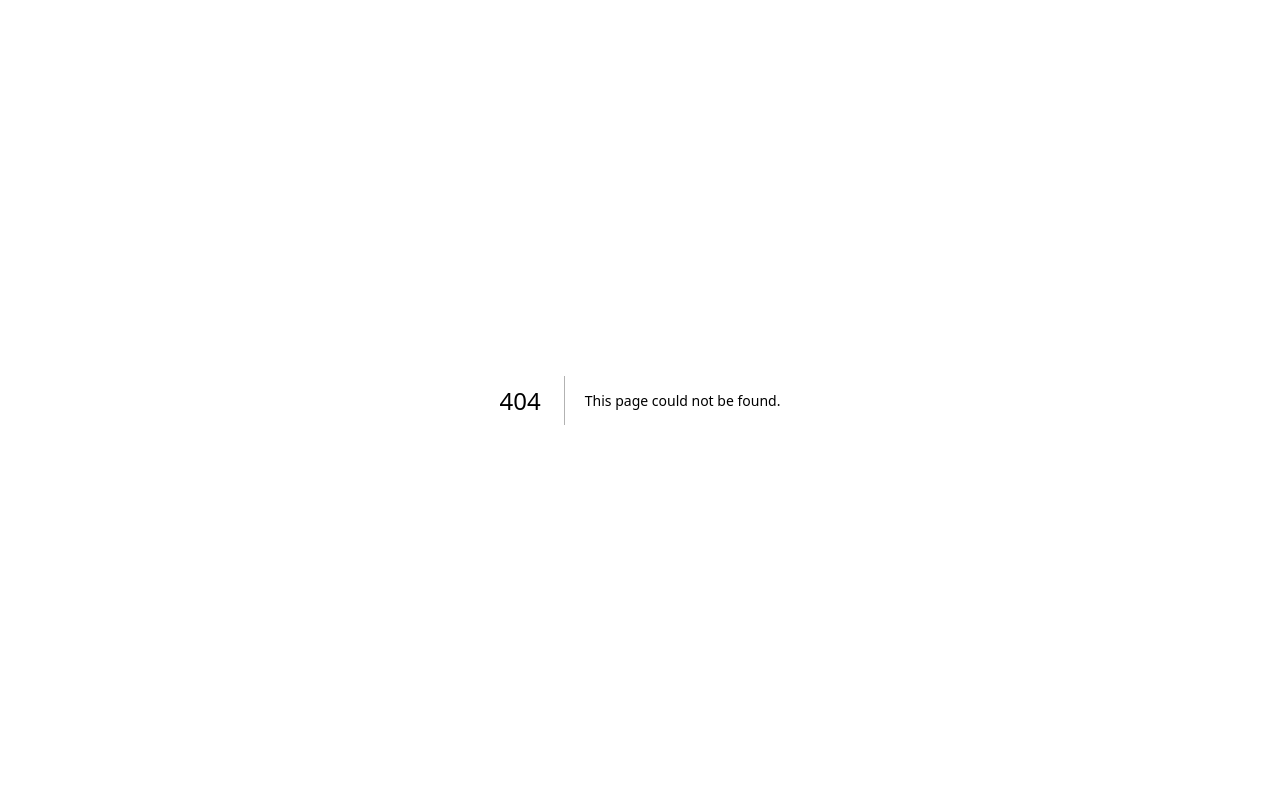
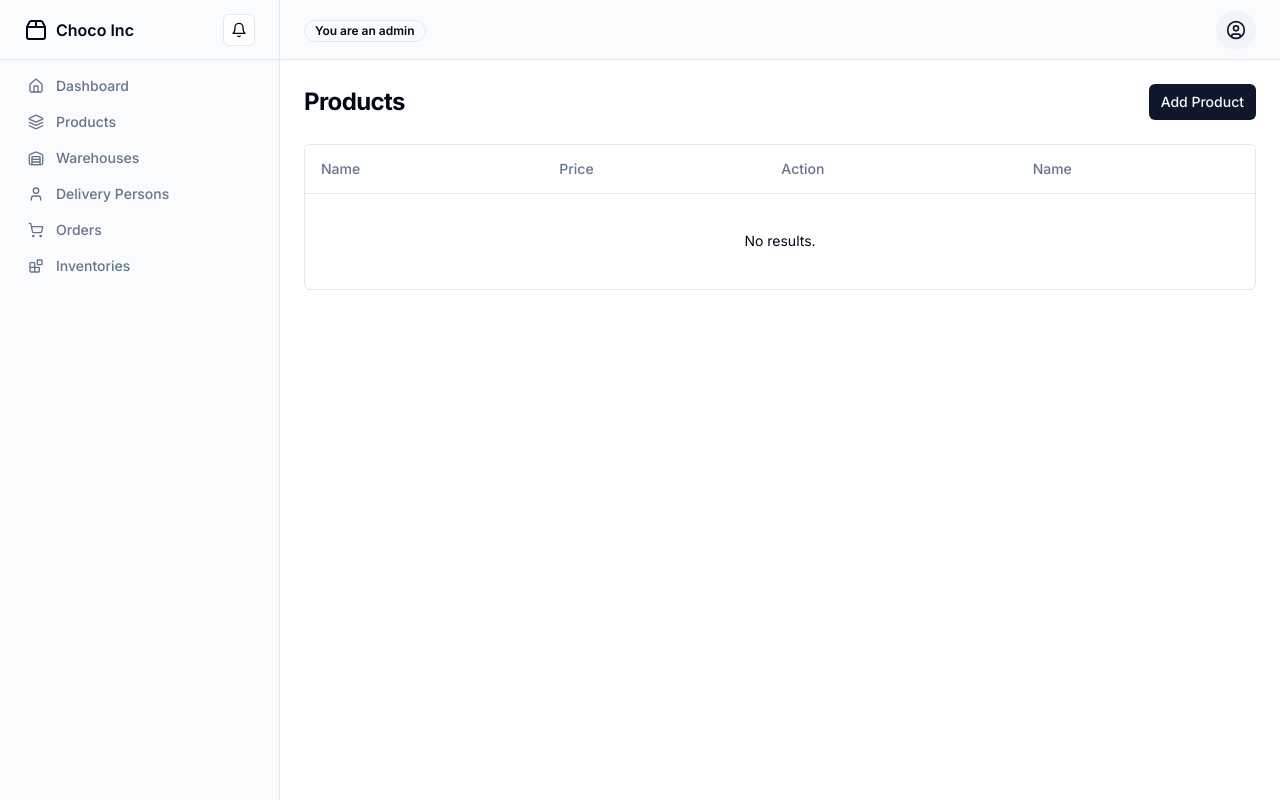
Before and after one commit to AdarshPawar19/Choco, a Next.js app: page /admin/products in a window 1280 px wide. Before the commit this address had no page. Built offline with nearby package versions, Linux system fonts and the light colour scheme.

Commit message:
add product page UI

```diff
--- a/package.json
+++ b/package.json
@@ -16,6 +16,7 @@
     "@radix-ui/react-dialog": "^1.1.2",
     "@radix-ui/react-dropdown-menu": "^2.1.2",
     "@radix-ui/react-slot": "^1.1.0",
+    "@tanstack/react-table": "^8.20.5",
     "class-variance-authority": "^0.7.0",
     "clsx": "^2.1.1",
     "drizzle-orm": "^0.33.0",
--- a/src/app/admin/layout.tsx
+++ b/src/app/admin/layout.tsx
@@ -28,7 +28,7 @@ import AdminPage from "./page"
 export const description =
   "A products dashboard with a sidebar navigation and a main content area. The dashboard has a header with a search input and a user menu. The sidebar has a logo, navigation links, and a card with a call to action. The main content area shows an empty state with a call to action."
 
-const DashboardLayout=()=> {
+const DashboardLayout=({ children }: { children: React.ReactNode })=> {
     const navItem=[
         {label:"Dashboard",href:"/admin",icon:HomeIcon},
         {label:"Products",href:"/admin/products",icon:Layers},
@@ -88,7 +88,7 @@ const DashboardLayout=()=> {
           </DropdownMenu>
         </header>
         <main className="flex flex-1 flex-col gap-4 p-4 lg:gap-6 lg:p-6">
-          <AdminPage/>
+          {children}
         </main>
       </div>
     </div>
--- /dev/null
+++ b/src/app/admin/products/columns.tsx
@@ -0,0 +1,44 @@
+import { Button } from "@/components/ui/button"
+import { DropdownMenu, DropdownMenuContent, DropdownMenuItem, DropdownMenuLabel, DropdownMenuSeparator, DropdownMenuTrigger } from "@/components/ui/dropdown-menu"
+import { Product } from "@/types"
+import {ColumnDef} from "@tanstack/react-table"
+import { MoreHorizontal } from "lucide-react"
+export const columns: ColumnDef<Product>[] =[
+    {
+        accessorKey:"name",
+        header:"Name"
+    },
+    {
+        accessorKey:"price",
+        header:"Price"
+    },
+    {
+        id:"actions",
+        header:"Action",
+        cell:({row})=>{
+            <DropdownMenu>
+            <DropdownMenuTrigger asChild>
+              <Button variant="ghost" className="h-8 w-8 p-0">
+                <span className="sr-only">Open menu</span>
+                <MoreHorizontal className="h-4 w-4" />
+              </Button>
+            </DropdownMenuTrigger>
+            <DropdownMenuContent align="end">
+              <DropdownMenuLabel>Actions</DropdownMenuLabel>
+              <DropdownMenuItem
+                onClick={() => navigator.clipboard.writeText(String(row.id))}
+              >
+                Copy payment ID
+              </DropdownMenuItem>
+              <DropdownMenuSeparator />
+              <DropdownMenuItem>View customer</DropdownMenuItem>
+              <DropdownMenuItem>View payment details</DropdownMenuItem>
+            </DropdownMenuContent>
+          </DropdownMenu>
+        }
+    },
+    {
+        accessorKey:"name",
+        header:"Name"
+    },
+]
--- /dev/null
+++ b/src/app/admin/products/data-table.tsx
@@ -0,0 +1,80 @@
+"use client"
+
+import {
+  ColumnDef,
+  flexRender,
+  getCoreRowModel,
+  useReactTable,
+} from "@tanstack/react-table"
+
+import {
+  Table,
+  TableBody,
+  TableCell,
+  TableHead,
+  TableHeader,
+  TableRow,
+} from "@/components/ui/table"
+
+interface DataTableProps<TData, TValue> {
+  columns: ColumnDef<TData, TValue>[]
+  data: TData[]
+}
+
+export function DataTable<TData, TValue>({
+  columns,
+  data,
+}: DataTableProps<TData, TValue>) {
+  const table = useReactTable({
+    data,
+    columns,
+    getCoreRowModel: getCoreRowModel(),
+  })
+
+  return (
+    <div className="rounded-md border">
+      <Table>
+        <TableHeader>
+          {table.getHeaderGroups().map((headerGroup) => (
+            <TableRow key={headerGroup.id}>
+              {headerGroup.headers.map((header) => {
+                return (
+                  <TableHead key={header.id}>
+                    {header.isPlaceholder
+                      ? null
+                      : flexRender(
+                          header.column.columnDef.header,
+                          header.getContext()
+                        )}
+                  </TableHead>
+                )
+              })}
+            </TableRow>
+          ))}
+        </TableHeader>
+        <TableBody>
+          {table.getRowModel().rows?.length ? (
+            table.getRowModel().rows.map((row) => (
+              <TableRow
+                key={row.id}
+                data-state={row.getIsSelected() && "selected"}
+              >
+                {row.getVisibleCells().map((cell) => (
+                  <TableCell key={cell.id}>
+                    {flexRender(cell.column.columnDef.cell, cell.getContext())}
+                  </TableCell>
+                ))}
+              </TableRow>
+            ))
+          ) : (
+            <TableRow>
+              <TableCell colSpan={columns.length} className="h-24 text-center">
+                No results.
+              </TableCell>
+            </TableRow>
+          )}
+        </TableBody>
+      </Table>
+    </div>
+  )
+}
--- /dev/null
+++ b/src/app/admin/products/page.tsx
@@ -0,0 +1,20 @@
+"use client"
+import { Button } from '@/components/ui/button'
+import React from 'react'
+import  {DataTable}  from './data-table'
+import { columns } from './columns'
+
+
+function Products() {
+  return (
+   <>
+    <div className='flex items-center justify-between'>
+      <h3 className='text-2xl font-bold tracking-tight'>Products</h3>
+      <Button size={"sm"}>Add Product</Button>
+    </div>
+    <DataTable columns={columns} data={[]}/>
+   </>
+  )
+}
+
+export default Products
--- /dev/null
+++ b/src/types/index.ts
@@ -0,0 +1,6 @@
+export interface Product{
+    id:number,
+    name:string,
+    image:string,
+    price:number
+}
```
Also changed, not shown: 1 other file (tests, documents, lock files or other folders).
